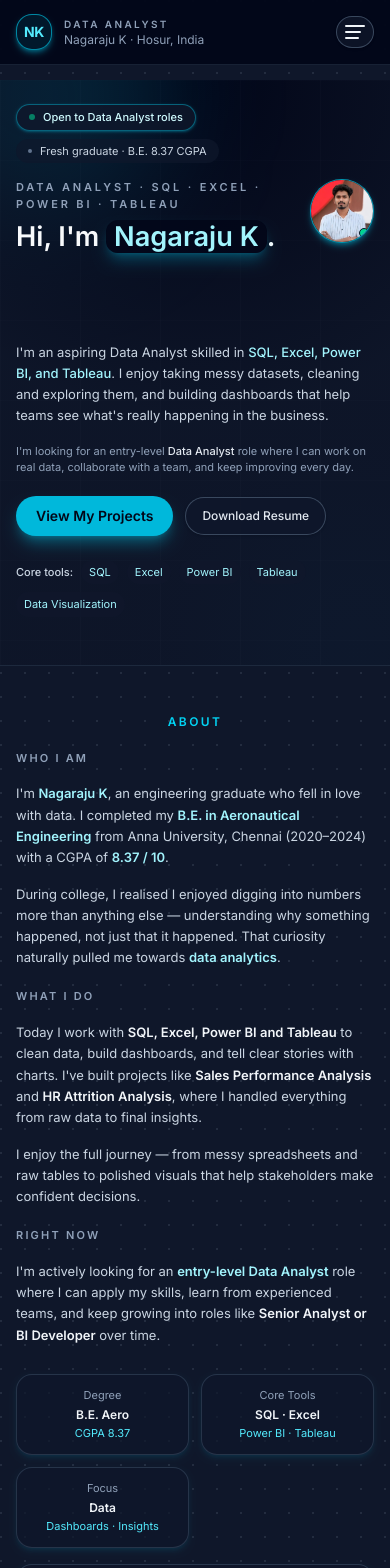
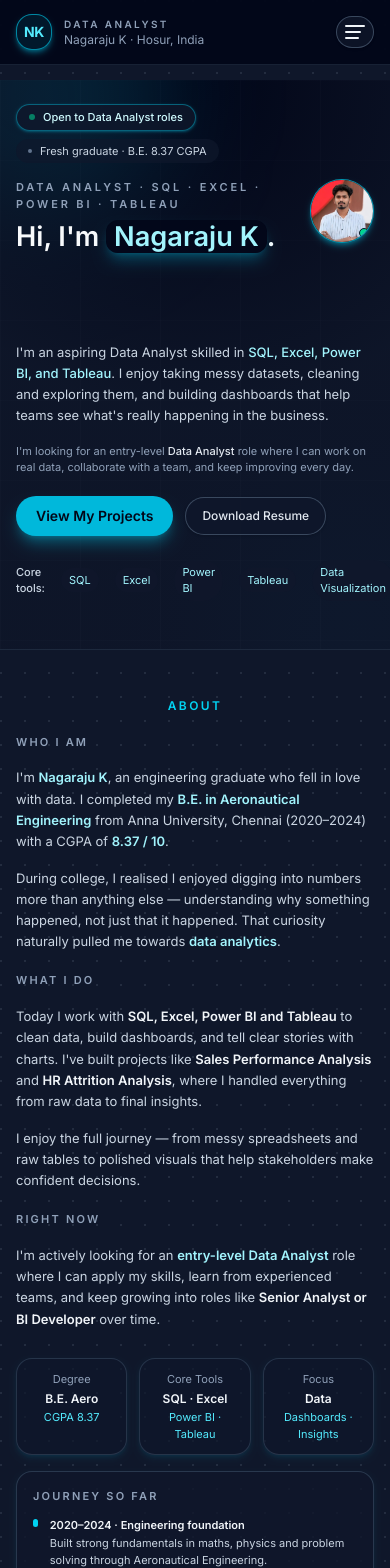
Before and after one commit to Nagaraju-creater/nagaraju-data-analyst-portfolio, a Next.js app: page / in a window 390 px wide. Shown: the top 1568 px of the page. Built offline with nearby package versions, Linux system fonts and the light colour scheme.

Commit message:
Updated hero mobile layout, skills grid, and UI improvements

```diff
--- a/app/components/sections/AboutSection.tsx
+++ b/app/components/sections/AboutSection.tsx
@@ -85,7 +85,7 @@ export default function AboutSection() {
           {/* Right: Highlight cards / mini-timeline */}
           <div className="space-y-4">
             {/* Stats row – 2 columns on mobile, 3 on sm+ */}
-            <div className="grid grid-cols-2 gap-3 sm:grid-cols-3 text-center">
+            <div className="grid grid-cols-3 gap-3 sm:grid-cols-3 text-center">
               <div className="rounded-2xl border border-slate-700/70 bg-slate-900/70 px-3 py-3 sm:py-4 shadow-md shadow-cyan-500/10">
                 <p className="text-[11px] text-slate-400">Degree</p>
                 <p className="mt-1 text-xs font-semibold text-slate-100">
--- a/app/components/sections/HeroSection.tsx
+++ b/app/components/sections/HeroSection.tsx
@@ -53,7 +53,6 @@ export default function HeroSection() {
                       </span>
                     </span>
                     .
-                    <br className="hidden sm:block" />
                     <span className="mt-1 block bg-gradient-r from-slate-100 via-cyan-200 to-slate-100 bg-clip-text text-transparent">
                       I turn raw data into clear decisions.
                     </span>
@@ -133,7 +132,7 @@ export default function HeroSection() {
             </div>
 
             {/* Tech tags row */}
-            <div className="flex flex-wrap items-center gap-2 pt-2 text-[11px] text-slate-400">
+            <div className="flex flex-nowrap items-center gap-4 pt-2 text-[11px] text-slate-400">
               <span className="font-medium text-slate-300">Core tools:</span>
               {["SQL", "Excel", "Power BI", "Tableau", "Data Visualization"].map(
                 (tool) => (
```
